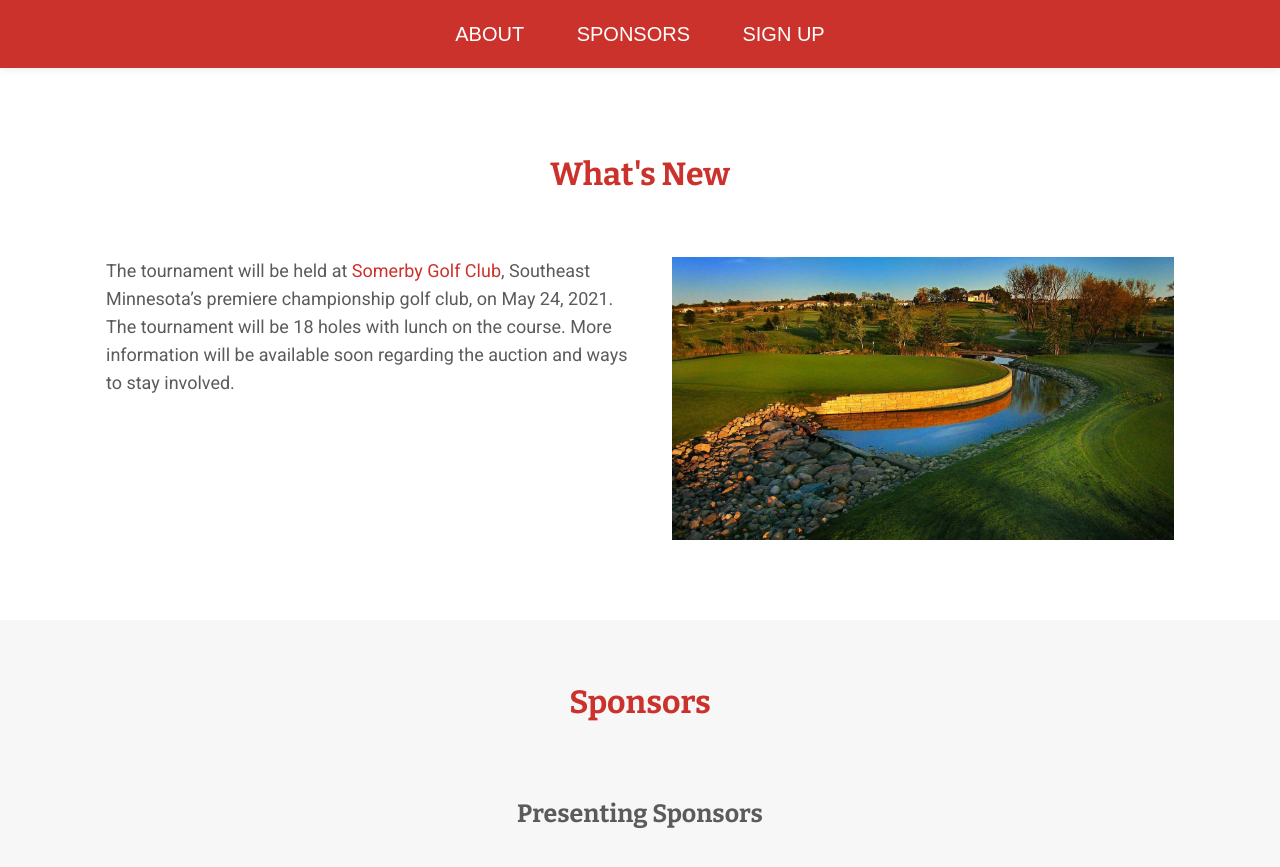
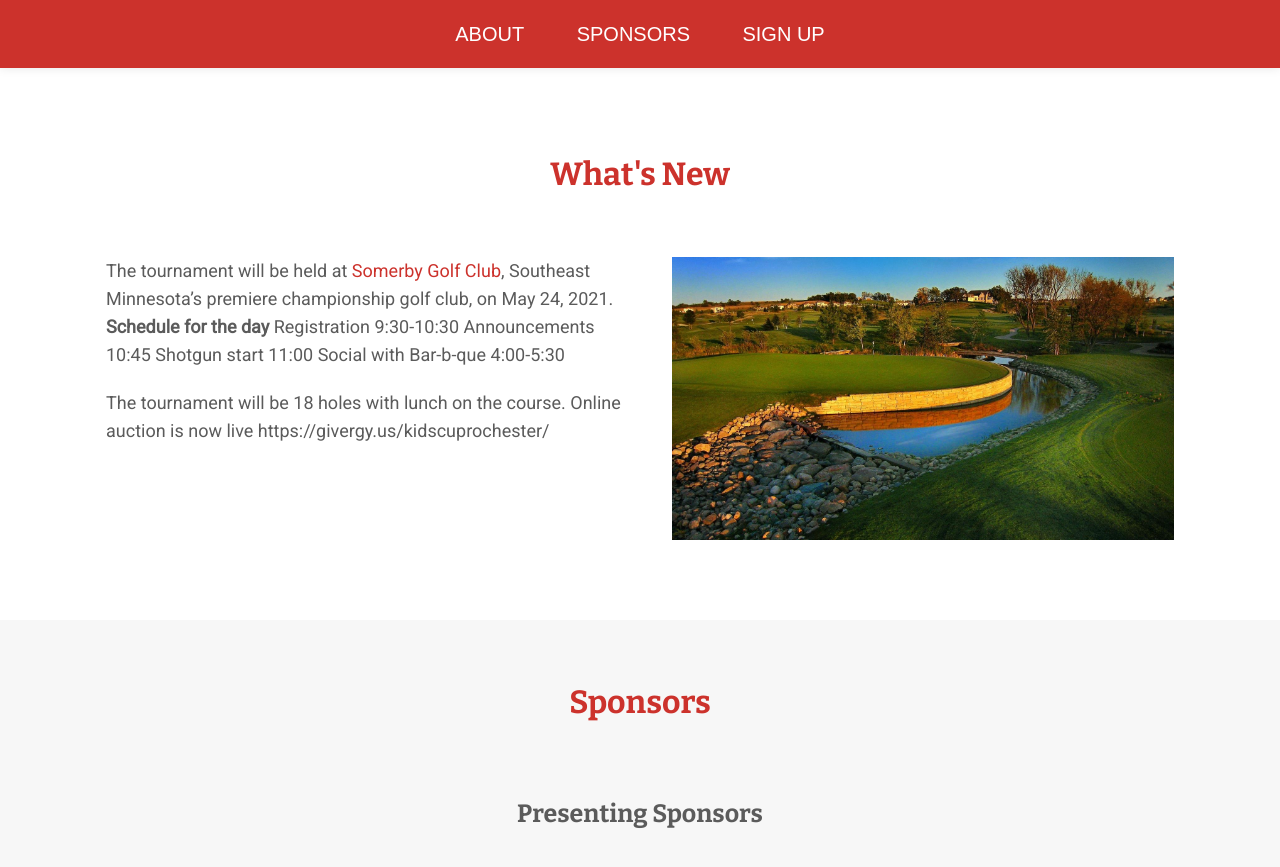
Before and after one commit to kidscuprochester/kidscuprochester.github.io, a Jekyll site: the page built from index.md, in a window 1280 px wide and 900 px high, scrolled down 2214 px. Shown: the top 867 px of the window. Built offline with Jekyll 4.4.1, drawn with Linux system fonts in a browser that asks for light colours; nearby versions of some CDN libraries; some of the changed text lies outside the part shown.

Commit message:
Updated Config

```diff
--- a/_config.yml
+++ b/_config.yml
@@ -32,7 +32,7 @@ quick_actions:
     button_link: mailto:marge.kelley@expresspros.com?subject=Kid's Cup Rochester Tickets&body=I%20would%20like%20to%20purchase%20tickets%20to%20the%20Kid's%20Cup%20Social%20Hour%20and%20Dinner!
 next_event:
   date: 2021-05-24 10:30:00.000000000 Z
-  time: 10:30 - 5:00 PM
+  time: 9:30-5:30
   location: Somerby Golf Club
   directions_url: https://www.google.com/maps/dir//''/@44.0477542,-92.6697751,13z/data=!4m8!4m7!1m0!1m5!1m1!1s0x87f742b8acef5c79:0xe0c57d3c2c3b35dd!2m2!1d-92.6347557!2d44.0476979
 who_we_are:
@@ -63,10 +63,17 @@ who_we_are:
     Kelley, marge.kelley@expresspros.com"
   image: "/uploads/Team%20High%20Five-54a5d6.jpg"
 whats_new:
-  text: "The tournament will be held at [Somerby Golf Club](http://www.somerby.com),
-    Southeast Minnesota's premiere championship golf club, on May 24, 2021.\nThe tournament
-    will be 18 holes with lunch on the course.  More information will be available
-    soon regarding the auction and ways to stay involved.  \n\n"
+  text: |+
+    The tournament will be held at [Somerby Golf Club](http://www.somerby.com), Southeast Minnesota's premiere championship golf club, on May 24, 2021.
+    **Schedule for the day**
+    Registration 9:30-10:30
+    Announcements 10:45
+    Shotgun start 11:00
+    Social with Bar-b-que 4:00-5:30
+
+    The tournament will be 18 holes with lunch on the course.  Online auction is now live   https://givergy.us/kidscuprochester/
+
+
   image: "/uploads/Somerby.jpg"
 sign_up:
   for_golfers:
```
